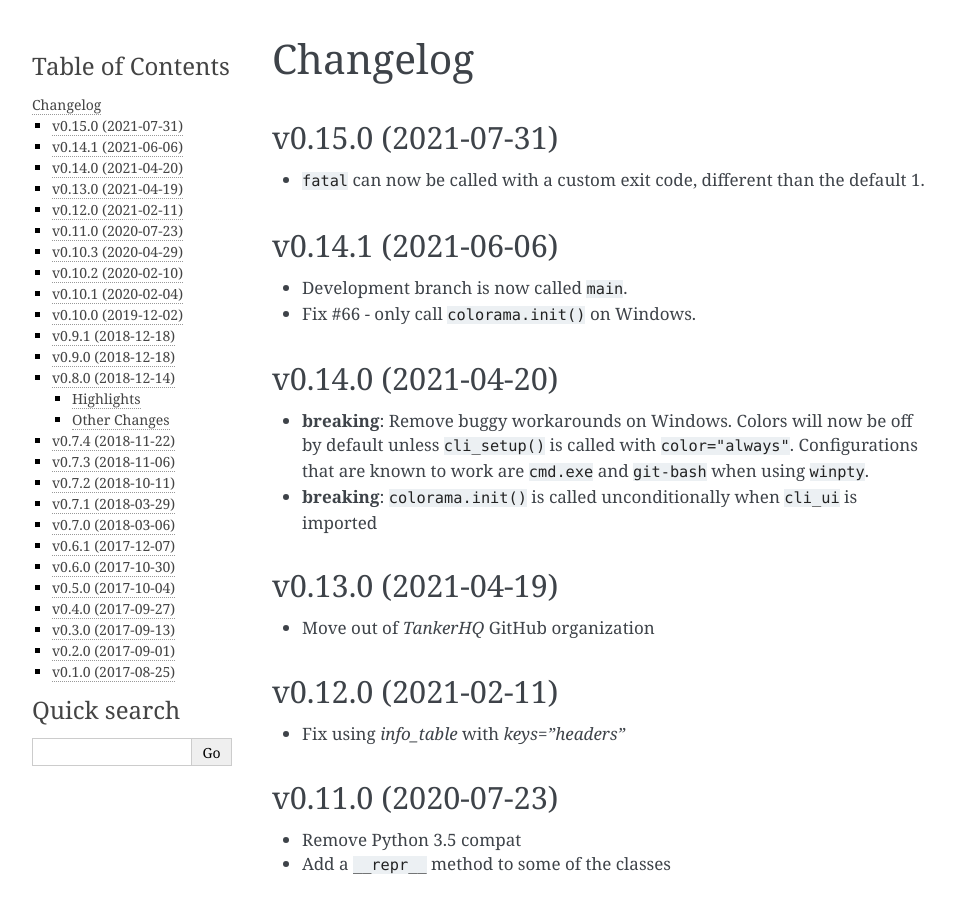
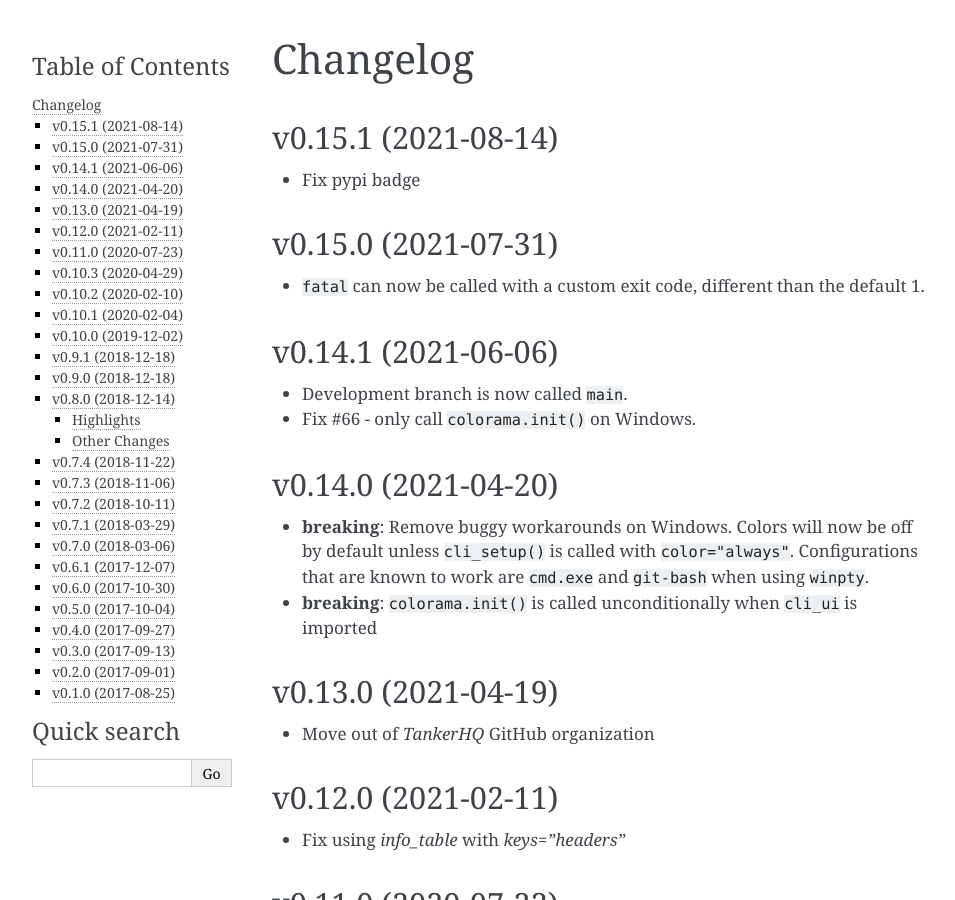
Before and after one commit to your-tools/python-cli-ui, a Sphinx documentation site: the page built from docs/changelog.rst, in a window 1280 px wide and 900 px high. Shown: the whole window, without its empty margins (148-1103 px from the left). Built offline with Sphinx 7.4.7, drawn with Linux system fonts in a browser that asks for light colours.

Commit message:
Update changelog

```diff
--- a/docs/changelog.rst
+++ b/docs/changelog.rst
@@ -1,5 +1,10 @@
 Changelog
 ----------
+
+v0.15.1 (2021-08-14)
+++++++++++++++++++++
+
+* Fix pypi badge
 
 v0.15.0 (2021-07-31)
 ++++++++++++++++++++
```
